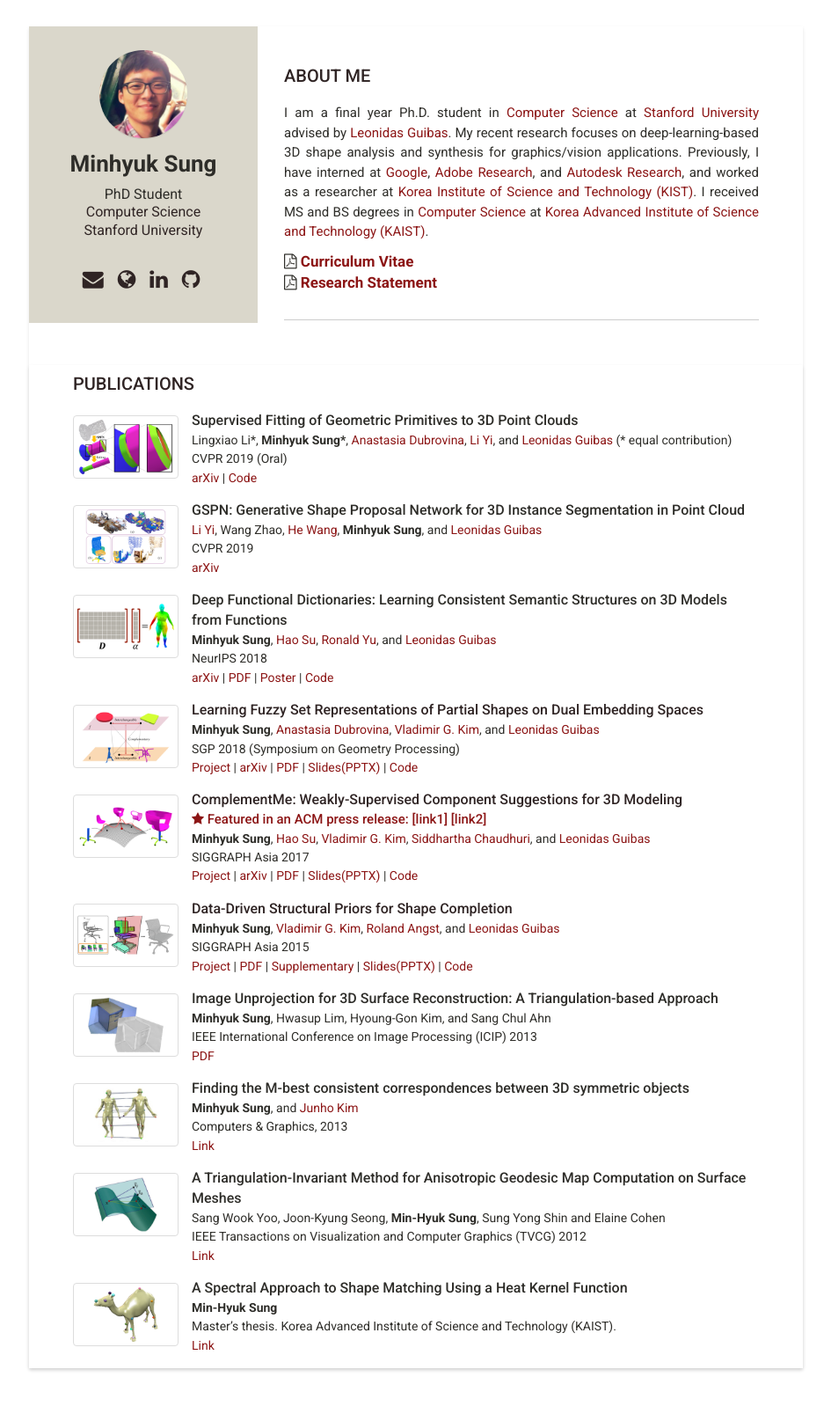
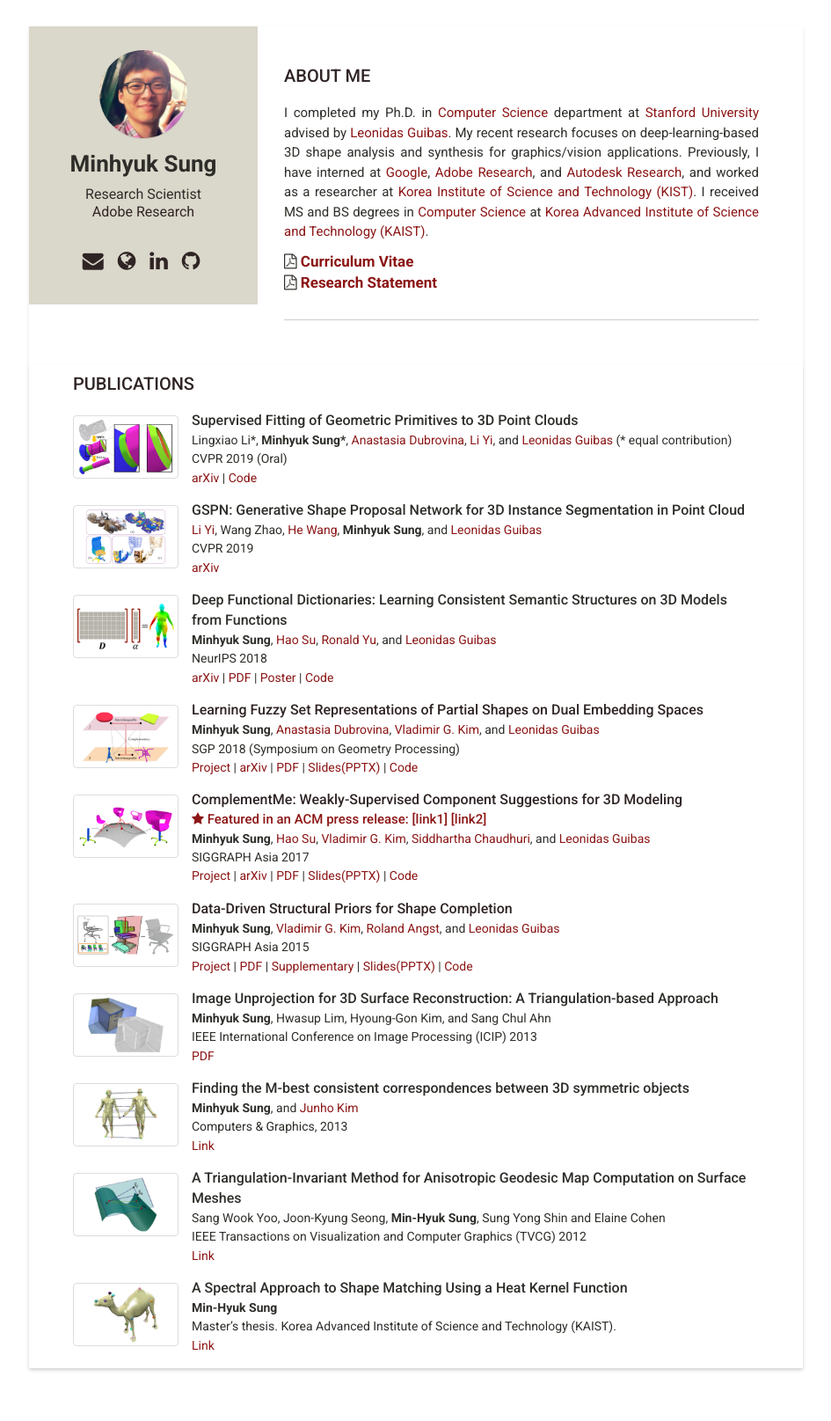
Before and after one commit to mhsung/mhsung.github.io, a Jekyll site: the page built from index.html, in a window 1280 px wide. Shown: the whole page at 88% size, without its empty margins (167-1112 px from the left). Built offline with Jekyll 4.4.1, drawn with Linux system fonts in a browser that asks for light colours.

Commit message:
Updated.

```diff
--- a/_config.yml
+++ b/_config.yml
@@ -6,11 +6,11 @@ permalink: none
 
 #Profile information
 name: Minhyuk Sung
-tagline: PhD Student<br>Computer Science<br>Stanford University
+tagline: Research Scientist<br>Adobe Research
 #pic: profile.png  #place a 100x100 picture inside /assets/images/ folder and provide the name of the file below
 
 #sidebar links
-email: mhsung@cs.stanford.edu
+email: msung@adobe.com
 website: mhsung.github.io/ #do not add http://
 linkedin: mhsung
 github: mhsung
--- a/_includes/profile.html
+++ b/_includes/profile.html
@@ -2,9 +2,8 @@
   <img class="profile-img" src="{{site.baseurl}}/assets/images/profile.png" alt="profile picture" />
   <h1 class="name">{{site.name}}</h1>
   <h3 class="tagline">
-    PhD Student<br>
-    <a href="https://cs.stanford.edu" target="_blank">Computer Science</a><br>
-    <a href="https://www.stanford.edu" target="_blank">Stanford University</a><br>
+    Research Scientist<br>
+    <a href="https://research.adobe.com/" target="_blank">Adobe Research</a><br>
   </h3>
   <h3 class="icon">
     <a href="mailto: {{site.email}}"><i class="fa fa-envelope"></i></a>
@@ -19,7 +18,7 @@
     <h2 class="section-title">About Me</h2>
     <div class="summary">
       <p>
-      I am a final year Ph.D. student in <a href="https://cs.stanford.edu/" target="_blank">Computer Science</a> at <a href="https://www.stanford.edu/" target="_blank">Stanford University</a> advised by <a href="http://geometry.stanford.edu/member/guibas/" target="_blank">Leonidas Guibas</a>. My recent research focuses on deep-learning-based 3D shape analysis and synthesis for graphics/vision applications. Previously, I have interned at <a href="https://www.google.com/" target="_blank">Google</a>, <a href="https://research.adobe.com/" target="_blank">Adobe Research</a>, and <a href="https://www.autodeskresearch.com/" target="_blank">Autodesk Research</a>, and worked as a researcher at <a href="https://eng.kist.re.kr/kist_eng/main/" target="_blank">Korea Institute of Science and Technology (KIST)</a>. I received MS and BS degrees in <a href="https://cs.kaist.ac.kr/" target="_blank">Computer Science</a> at <a href="http://www.kaist.edu/" target="_blank">Korea Advanced Institute of Science and Technology (KAIST)</a>.
+      I completed my Ph.D. in <a href="https://cs.stanford.edu/" target="_blank">Computer Science</a> department at <a href="https://www.stanford.edu/" target="_blank">Stanford University</a> advised by <a href="http://geometry.stanford.edu/member/guibas/" target="_blank">Leonidas Guibas</a>. My recent research focuses on deep-learning-based 3D shape analysis and synthesis for graphics/vision applications. Previously, I have interned at <a href="https://www.google.com/" target="_blank">Google</a>, <a href="https://research.adobe.com/" target="_blank">Adobe Research</a>, and <a href="https://www.autodeskresearch.com/" target="_blank">Autodesk Research</a>, and worked as a researcher at <a href="https://eng.kist.re.kr/kist_eng/main/" target="_blank">Korea Institute of Science and Technology (KIST)</a>. I received MS and BS degrees in <a href="https://cs.kaist.ac.kr/" target="_blank">Computer Science</a> at <a href="http://www.kaist.edu/" target="_blank">Korea Advanced Institute of Science and Technology (KAIST)</a>.
       </p>
       <div class="icon">
       <i class="fa fa-file-pdf-o"></i>  <a href="https://{{site.cv}}" target="_blank">Curriculum Vitae</a>
```
